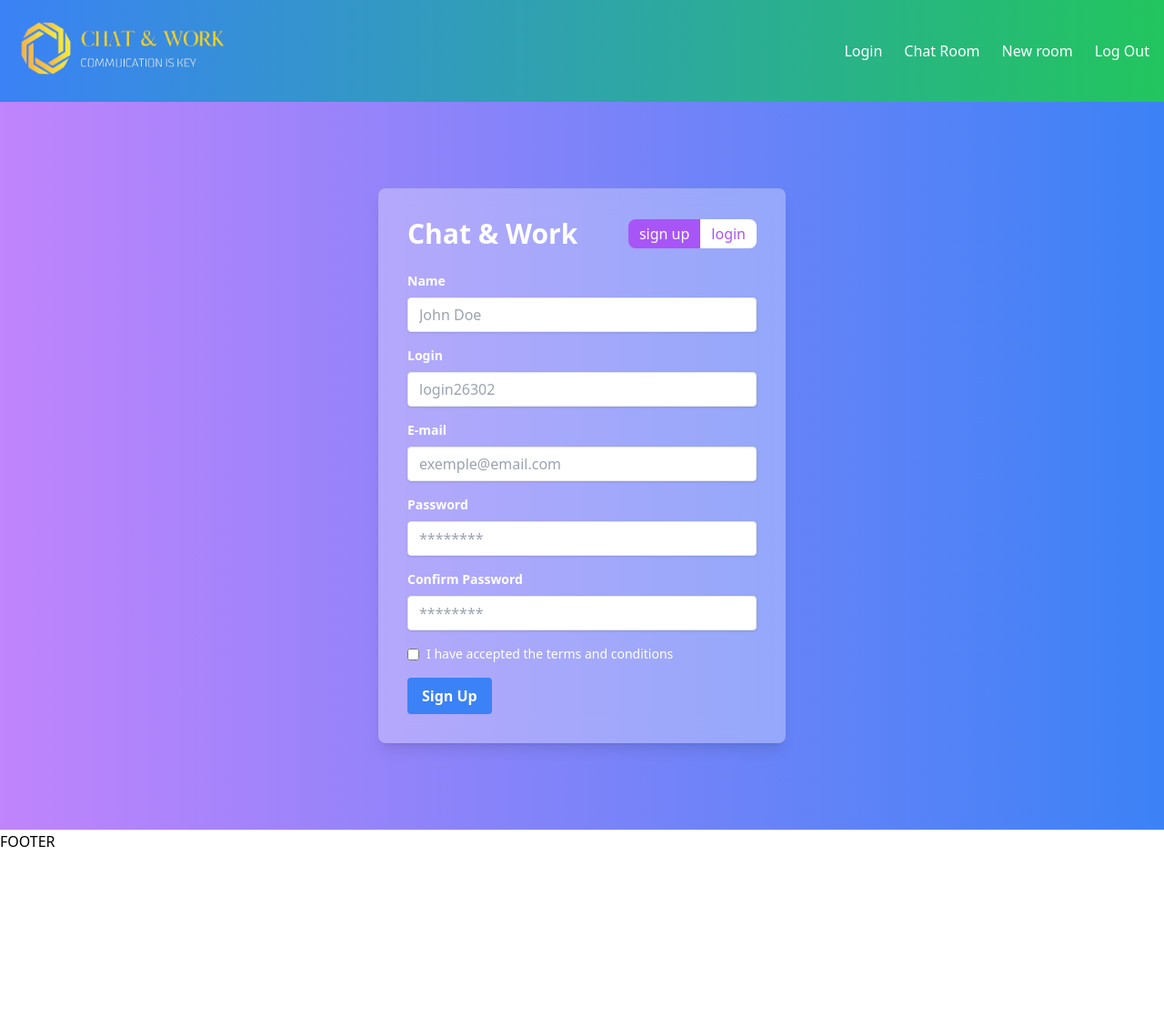
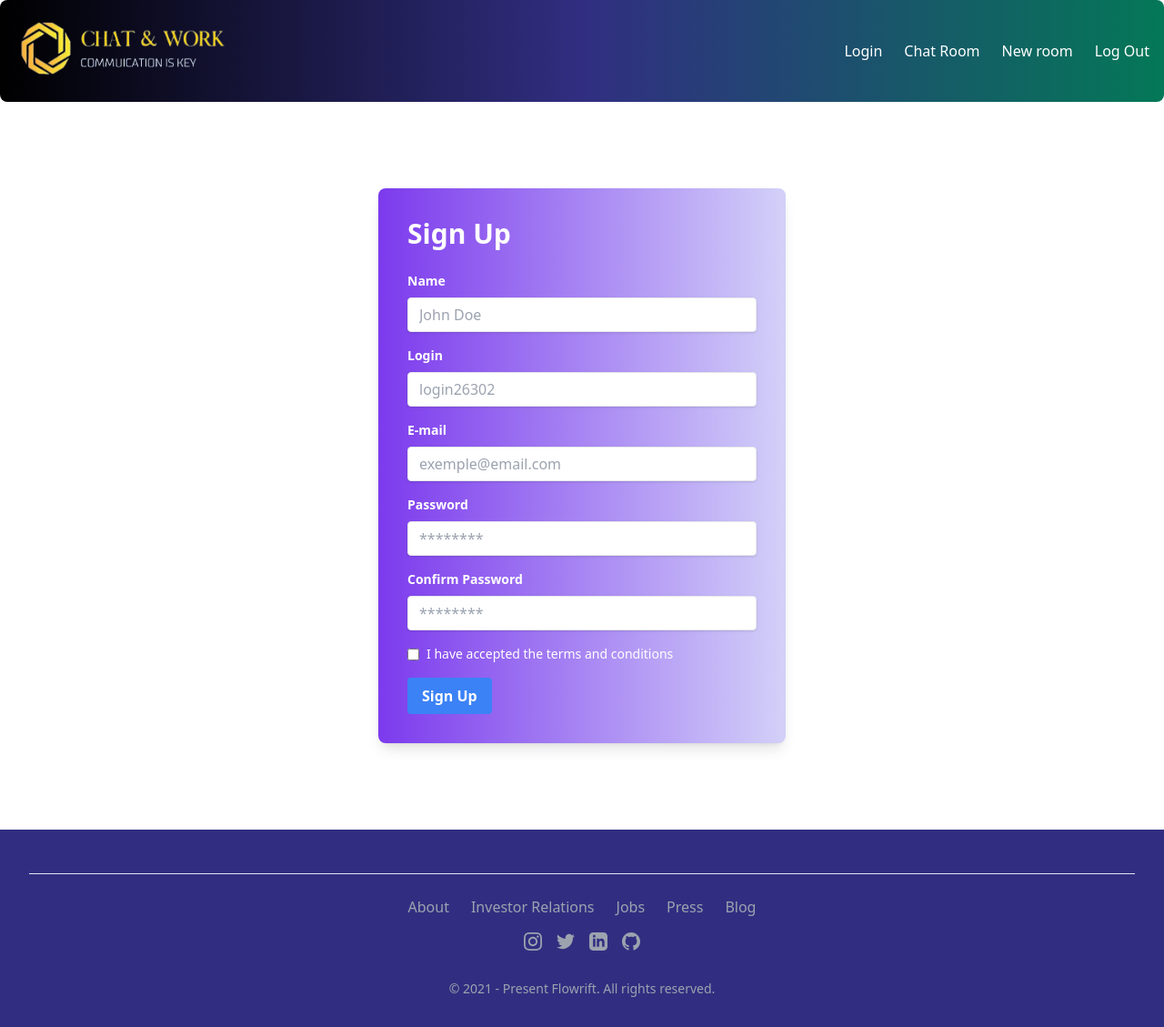
Before and after one commit to FreedSoul/djangoChat-Work, a Django app: page /signup/ in a window 1280 px wide. Shown: the whole page at 91% size. Before the commit the page ends 931 px from the top, so only its background shows below. Run offline with Django 5.2, Linux system fonts and the light colour scheme; some libraries are stand-ins or nearby versions.

Commit message:
adding new style to some pages

```diff
--- a/chatandworkApp/templates/footer.html
+++ b/chatandworkApp/templates/footer.html
@@ -1,2 +1,45 @@
-<hr>
-<h1>FOOTER</h1>
+<div class="bg-indigo-900 pt-4 sm:pt-10 lg:pt-12 ">
+    <footer class="mx-auto max-w-screen-2xl px-4 md:px-8">
+      <div class="flex flex-col items-center border-t pt-6">
+        <!-- nav - start -->
+        <nav class="mb-4 flex flex-wrap justify-center gap-x-4 gap-y-2 md:justify-start md:gap-6">
+          <a href="#" class="text-gray-400 transition duration-100 hover:text-slate-100 active:text-indigo-600">About</a>
+          <a href="#" class="text-gray-400 transition duration-100 hover:text-slate-100 active:text-indigo-600">Investor Relations</a>
+          <a href="#" class="text-gray-400 transition duration-100 hover:text-slate-100 active:text-indigo-600">Jobs</a>
+          <a href="#" class="text-gray-400 transition duration-100 hover:text-slate-100 active:text-indigo-600">Press</a>
+          <a href="#" class="text-gray-400 transition duration-100 hover:text-slate-100 active:text-indigo-600">Blog</a>
+        </nav>
+        <!-- nav - end -->
+
+        <!-- social - start -->
+        <div class="flex gap-4">
+          <a href="#" target="_blank" class="text-gray-400 transition duration-100 hover:hover:text-slate-100 active:text-gray-600">
+            <svg class="h-5 w-5" width="24" height="24" viewBox="0 0 24 24" fill="currentColor" xmlns="http://www.w3.org/2000/svg">
+              <path d="M12 2.163c3.204 0 3.584.012 4.85.07 3.252.148 4.771 1.691 4.919 4.919.058 1.265.069 1.645.069 4.849 0 3.205-.012 3.584-.069 4.849-.149 3.225-1.664 4.771-4.919 4.919-1.266.058-1.644.07-4.85.07-3.204 0-3.584-.012-4.849-.07-3.26-.149-4.771-1.699-4.919-4.92-.058-1.265-.07-1.644-.07-4.849 0-3.204.013-3.583.07-4.849.149-3.227 1.664-4.771 4.919-4.919 1.266-.057 1.645-.069 4.849-.069zm0-2.163c-3.259 0-3.667.014-4.947.072-4.358.2-6.78 2.618-6.98 6.98-.059 1.281-.073 1.689-.073 4.948 0 3.259.014 3.668.072 4.948.2 4.358 2.618 6.78 6.98 6.98 1.281.058 1.689.072 4.948.072 3.259 0 3.668-.014 4.948-.072 4.354-.2 6.782-2.618 6.979-6.98.059-1.28.073-1.689.073-4.948 0-3.259-.014-3.667-.072-4.947-.196-4.354-2.617-6.78-6.979-6.98-1.281-.059-1.69-.073-4.949-.073zm0 5.838c-3.403 0-6.162 2.759-6.162 6.162s2.759 6.163 6.162 6.163 6.162-2.759 6.162-6.163c0-3.403-2.759-6.162-6.162-6.162zm0 10.162c-2.209 0-4-1.79-4-4 0-2.209 1.791-4 4-4s4 1.791 4 4c0 2.21-1.791 4-4 4zm6.406-11.845c-.796 0-1.441.645-1.441 1.44s.645 1.44 1.441 1.44c.795 0 1.439-.645 1.439-1.44s-.644-1.44-1.439-1.44z" />
+            </svg>
+          </a>
+
+          <a href="#" target="_blank" class="text-gray-400 transition duration-100 hover:hover:text-slate-100 active:text-gray-600">
+            <svg class="h-5 w-5" width="24" height="24" viewBox="0 0 24 24" fill="currentColor" xmlns="http://www.w3.org/2000/svg">
+              <path d="M24 4.557c-.883.392-1.832.656-2.828.775 1.017-.609 1.798-1.574 2.165-2.724-.951.564-2.005.974-3.127 1.195-.897-.957-2.178-1.555-3.594-1.555-3.179 0-5.515 2.966-4.797 6.045-4.091-.205-7.719-2.165-10.148-5.144-1.29 2.213-.669 5.108 1.523 6.574-.806-.026-1.566-.247-2.229-.616-.054 2.281 1.581 4.415 3.949 4.89-.693.188-1.452.232-2.224.084.626 1.956 2.444 3.379 4.6 3.419-2.07 1.623-4.678 2.348-7.29 2.04 2.179 1.397 4.768 2.212 7.548 2.212 9.142 0 14.307-7.721 13.995-14.646.962-.695 1.797-1.562 2.457-2.549z" />
+            </svg>
+          </a>
+
+          <a href="#" target="_blank" class="text-gray-400 transition duration-100 hover:hover:text-slate-100 active:text-gray-600">
+            <svg class="h-5 w-5" width="24" height="24" viewBox="0 0 24 24" fill="currentColor" xmlns="http://www.w3.org/2000/svg">
+              <path d="M19 0h-14c-2.761 0-5 2.239-5 5v14c0 2.761 2.239 5 5 5h14c2.762 0 5-2.239 5-5v-14c0-2.761-2.238-5-5-5zm-11 19h-3v-11h3v11zm-1.5-12.268c-.966 0-1.75-.79-1.75-1.764s.784-1.764 1.75-1.764 1.75.79 1.75 1.764-.783 1.764-1.75 1.764zm13.5 12.268h-3v-5.604c0-3.368-4-3.113-4 0v5.604h-3v-11h3v1.765c1.396-2.586 7-2.777 7 2.476v6.759z" />
+            </svg>
+          </a>
+
+          <a href="#" target="_blank" class="text-gray-400 transition duration-100 hover:hover:text-slate-100 active:text-gray-600">
+            <svg class="h-5 w-5" width="24" height="24" viewBox="0 0 24 24" fill="currentColor" xmlns="http://www.w3.org/2000/svg">
+              <path d="M12 0c-6.626 0-12 5.373-12 12 0 5.302 3.438 9.8 8.207 11.387.599.111.793-.261.793-.577v-2.234c-3.338.726-4.033-1.416-4.033-1.416-.546-1.387-1.333-1.756-1.333-1.756-1.089-.745.083-.729.083-.729 1.205.084 1.839 1.237 1.839 1.237 1.07 1.834 2.807 1.304 3.492.997.107-.775.418-1.305.762-1.604-2.665-.305-5.467-1.334-5.467-5.931 0-1.311.469-2.381 1.236-3.221-.124-.303-.535-1.524.117-3.176 0 0 1.008-.322 3.301 1.23.957-.266 1.983-.399 3.003-.404 1.02.005 2.047.138 3.006.404 2.291-1.552 3.297-1.23 3.297-1.23.653 1.653.242 2.874.118 3.176.77.84 1.235 1.911 1.235 3.221 0 4.609-2.807 5.624-5.479 5.921.43.372.823 1.102.823 2.222v3.293c0 .319.192.694.801.576 4.765-1.589 8.199-6.086 8.199-11.386 0-6.627-5.373-12-12-12z" />
+            </svg>
+          </a>
+        </div>
+        <!-- social - end -->
+      </div>
+
+      <div class="py-8 text-center text-sm text-gray-400">© 2021 - Present Flowrift. All rights reserved.</div>
+    </footer>
+  </div>
--- a/chatandworkApp/templates/navbar.html
+++ b/chatandworkApp/templates/navbar.html
@@ -1,6 +1,6 @@
 {% load static %}
 
-<header class="bg-gradient-to-r from-blue-500 to-green-500 text-white p-4 flex justify-between items-center">
+<header class="bg-gradient-to-r to-emerald-700 via-indigo-900 from-black rounded-lg text-white p-4 flex justify-between items-center">
     <!-- Logo -->
     <div class="flex items-center">
       <a href="{% url 'home' %}">
--- a/chatandworkApp/templates/newroom.html
+++ b/chatandworkApp/templates/newroom.html
@@ -15,7 +15,7 @@
         {% include 'navbar.html' %}
         <div class=" min-h-screen flex items-center justify-center">
             <div
-                class=" bg-white bg-opacity-30 backdrop-filter backdrop-blur-md p-8 rounded-lg shadow-lg w-4/5 max-w-md">
+                class=" bg-gradient-to-r from-violet-600 to-indigo-600/25 bg-opacity-30 backdrop-filter backdrop-blur-md p-8 rounded-lg shadow-lg w-4/5 max-w-md">
                 <form method="post" action="/newroom/register_room">
                     {% csrf_token %}
                     <div class="flex justify-between items-center mb-6">
@@ -35,7 +35,7 @@
                             name="username" id="username" type="text" placeholder="richard">
                     </div>
                     <div class="flex ">
-                        <button class="text-white bg-purple-500 py-1 px-3 rounded-lg focus:outline-none"
+                        <button class="text-white bg-teal-700 py-1 px-3 rounded-lg focus:outline-none"
                             type="submit">Create Room</button>
                     </div>
                 </form>
--- a/chatandworkApp/templates/signup.html
+++ b/chatandworkApp/templates/signup.html
@@ -11,19 +11,16 @@
 </head>
 
 <body>
+    <div class="bg-chat-text bg-cover bg-center bg-no-repeat h-full w-full ">
     {% include 'navbar.html' %}
-    <div class="bg-gradient-to-r from-purple-400 to-blue-500 min-h-screen flex items-center justify-center">
-        <div class=" bg-white bg-opacity-30 backdrop-filter backdrop-blur-md p-8 rounded-lg shadow-lg w-4/5 max-w-md">
+    <div class="min-h-screen flex items-center justify-center">
+
+        <div class="bg-gradient-to-r from-violet-600 to-indigo-600/25 bg-opacity-10 backdrop-filter backdrop-blur-md p-8 rounded-lg shadow-lg w-4/5 max-w-md">
             <form id="new-room" method="POST" action="">
                 {% csrf_token %}
                 <div class="flex justify-between items-center mb-6">
-                    <h1 class="text-3xl font-bold text-white">Chat & Work</h1>
-                    <div class="flex ">
-                        <button class="text-white bg-purple-500 py-1 px-3 rounded-l-lg focus:outline-none">sign
-                            up</button>
-                        <button
-                            class="text-purple-500 bg-white py-1 px-3 rounded-r-lg focus:outline-none">login</button>
-                    </div>
+                    <h1 class="text-3xl font-bold text-white">Sign Up</h1>
+
                 </div>
                 <div class="mb-4">
                     <label class="block text-white text-sm font-bold mb-2" for="name">Name</label>
@@ -70,6 +67,7 @@
         </div>
     </div>
     {% include 'footer.html' %}
+</div>
 </body>
 
 </html>
```
Also changed, not shown: chatandworkApp/templates/chatrooms.html (+5 -5 lines), chatandworkApp/templates/room.html (+11 -8 lines), chatandworkApp/db.sqlite3.
